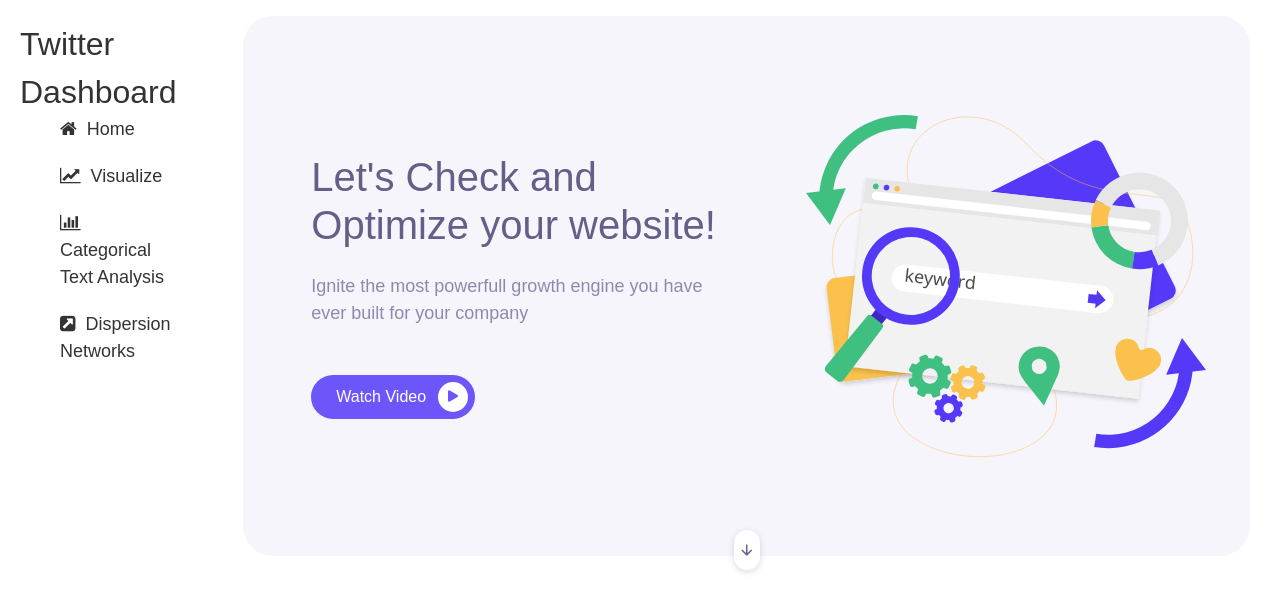
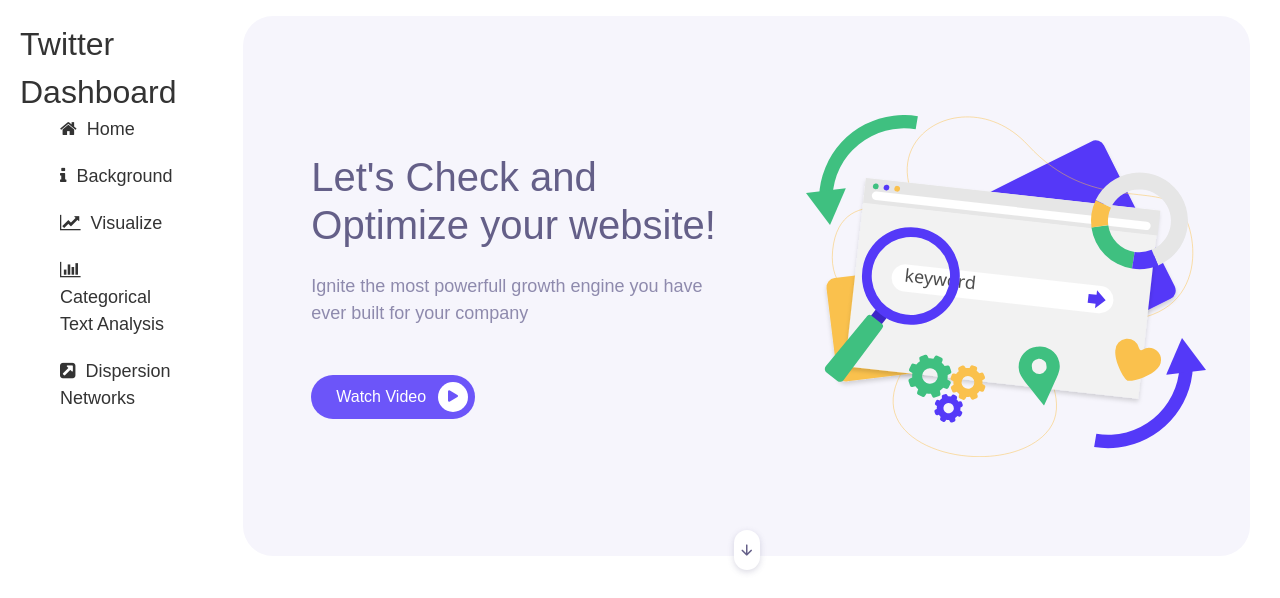
Before and after one commit to harshita19244/twitter-dashboard, a Flask app: page /home in a window 1280 px wide. Shown: the top 598 px of the page. Run offline with Flask 2, Linux system fonts and the light colour scheme; some libraries are stand-ins or nearby versions; some web fonts are replaced.

Commit message:
Updated navbar

```diff
--- a/templates/home.html
+++ b/templates/home.html
@@ -28,12 +28,15 @@
       <label for="checkbox_toggle" class="hamburger">&#9776;</label>
       <!-- NAVIGATION MENUS -->
       <div class="menu">
-          <li class="services">
-            <a href="{{ url_for('get_home') }}"><i class="fa fa-home" aria-hidden="true"></i>Home</a>
-            <ul class="dropdown">
-            <li><a href="{{ url_for('get_background') }}">Background </a></li>
-            <li><a href="{{ url_for('get_contact') }}">Contact</a></li>
-            </ul>
+        <li class="services">
+          <a href="{{ url_for('get_home') }}"><i class="fa fa-home" aria-hidden="true"></i>Home</a>
+          <!-- ul class="dropdown">
+          <li><a href="{{ url_for('get_background') }}">Background </a></li>
+          <li><a href="{{ url_for('get_contact') }}">Contact</a></li>
+          </ul> -->
+        </li>
+        <li class="services">
+          <a href="{{ url_for('get_background') }}"><i class="fa fa-info" aria-hidden="true"></i>Background</a>
         </li>
         <li class="services">
           <a href="/"><i class="fa fa-line-chart" aria-hidden="true"></i>Visualize</a>
```
Also changed, not shown: templates/base.html (+5 -2 lines), templates/network.html (+9 -6 lines).
